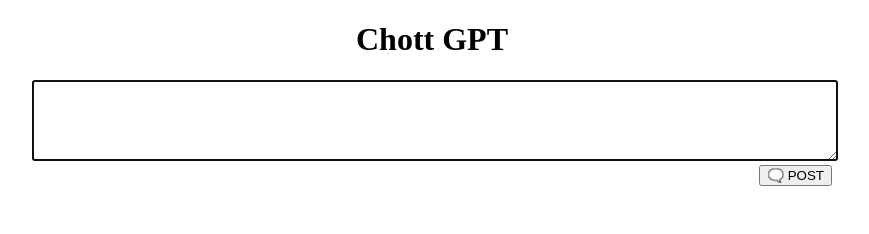
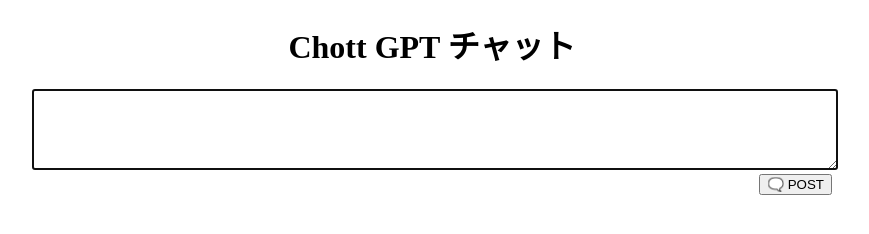
Before and after one commit to osamum/handsonbot, a website: page public/index.html in a window 1280 px wide. Shown: the whole page, without its empty margins (208-1077 px from the left). Drawn offline with Linux system fonts and the light colour scheme.

Commit message:
change UI title

```diff
--- a/public/index.html
+++ b/public/index.html
@@ -10,7 +10,7 @@
 
 <body>
     <div class="content">
-        <h1 style="text-align: center;">Chott GPT</h1>
+        <h1 style="text-align: center;">Chott GPT チャット</h1>
         <textarea id="inputText" rows="5" style="width: 100%;"></textarea>
         <br>
         <div class="wrapper">
```
